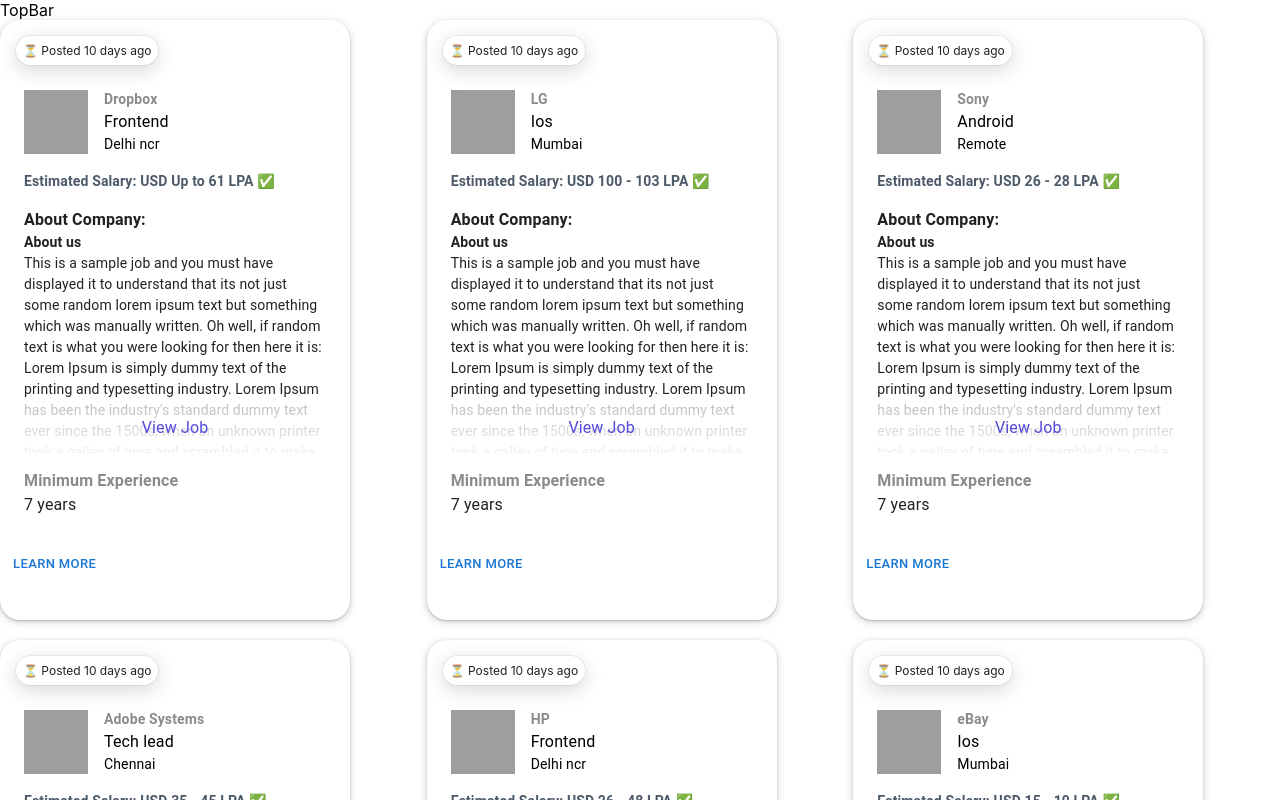
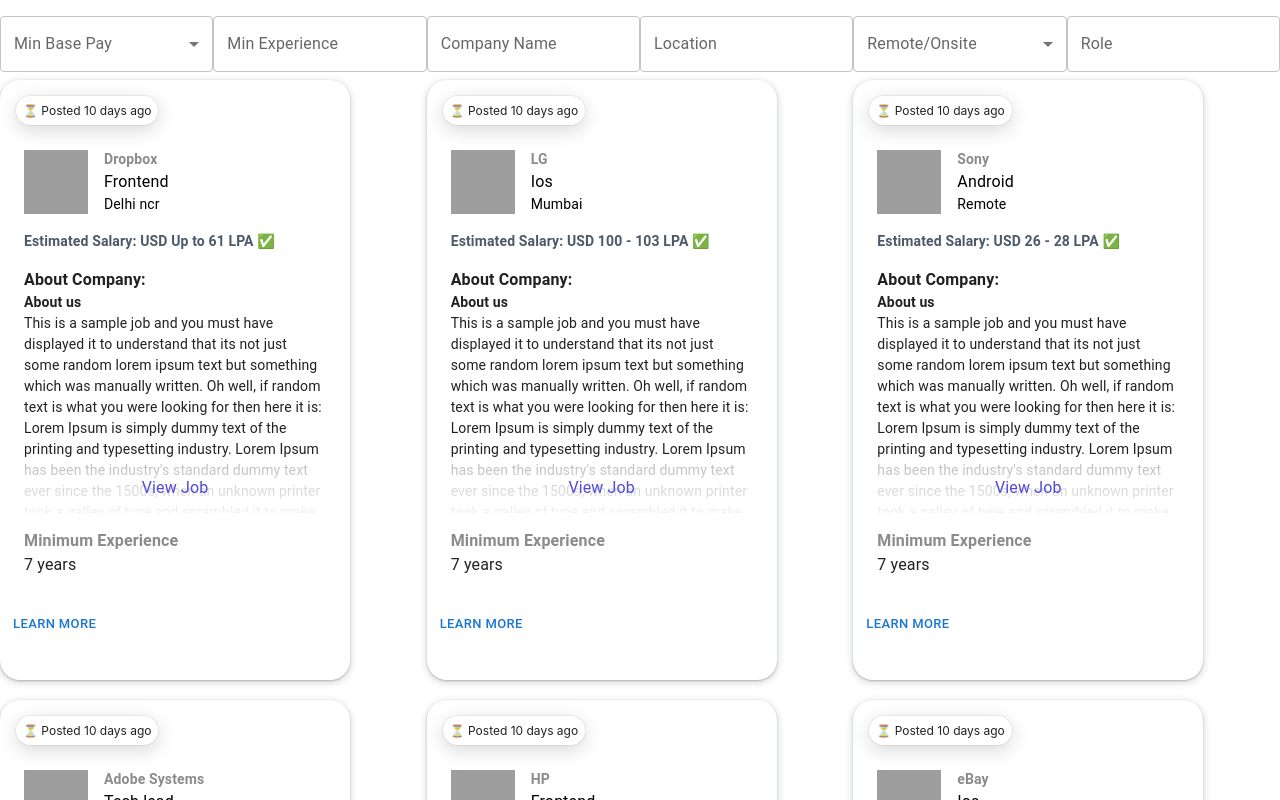
Before and after one commit to swayamg20/weekdays-task, a React (Create React App) app: page / in a window 1280 px wide. Shown: the top 800 px of the page. Built offline with nearby package versions, Linux system fonts and the light colour scheme; grey boxes are pictures that could not be loaded.

Commit message:
filteres added

```diff
--- a/package.json
+++ b/package.json
@@ -6,12 +6,15 @@
     "@emotion/react": "^11.11.4",
     "@emotion/styled": "^11.11.5",
     "@mui/material": "^5.15.18",
+    "@reduxjs/toolkit": "^2.2.5",
     "@testing-library/jest-dom": "^5.17.0",
     "@testing-library/react": "^13.4.0",
     "@testing-library/user-event": "^13.5.0",
     "react": "^18.3.1",
     "react-dom": "^18.3.1",
+    "react-redux": "^9.1.2",
     "react-scripts": "5.0.1",
+    "redux": "^5.0.1",
     "web-vitals": "^2.1.4"
   },
   "scripts": {
--- a/src/Assets/jobs.js
+++ b/src/Assets/jobs.js
@@ -1,4 +1,4 @@
-const jobData = () => {
+export const jobData = () => {
     return [
       {
         jdUid: "cfff35ac-053c-11ef-83d3-06301d0a7178-92010",
@@ -977,5 +977,3 @@
       },
     ];
   };
-
-  export default jobData;
--- a/src/Component/Home/Home.js
+++ b/src/Component/Home/Home.js
@@ -2,24 +2,53 @@
 import TopBar from "../Topbar/TopBar";
 import Cards from "../Cards/Cards";
 import { Grid } from "@mui/material";
-import jobData from "../../Assets/jobs";
+// import jobData from "../../Assets/jobs";
+import { useSelector } from "react-redux";
 
 export default function Home() {
-  const [jobs, setJobs] = useState([]);
+  // const [jobs, setJobs] = useState([]);
+  const { jobs, filters } = useSelector((state) => state.jobState);
+  const filterJobs = (jobs) => {
+    return jobs.filter((job) => {
+      const {
+        minExperience,
+        companyName,
+        location,
+        remoteOnsite,
+        role,
+        minBasePay,
+      } = filters || {}; // Add null check here
 
-  useEffect(() => {
-    const jobsData = jobData;
-    setJobs(jobsData);
-  }, []);
+      return (
+        (minExperience === null || job.minExp >= minExperience) &&
+        (companyName === "" ||
+          job.companyName.toLowerCase().includes(companyName.toLowerCase())) &&
+        (location === "" ||
+          job.location.toLowerCase().includes(location.toLowerCase())) &&
+        (remoteOnsite === "" ||
+          (remoteOnsite === "remote" && job.location === "remote") ||
+          (remoteOnsite === "onsite" && job.location !== "remote")) &&
+        (role === "" ||
+          job.jobRole.toLowerCase().includes(role.toLowerCase())) &&
+        (minBasePay === null ||
+          (job.minJdSalary !== null && job.minJdSalary >= minBasePay))
+      );
+    });
+  };
+
+  const filteredJobs = filterJobs(jobs);
+  console.log(filteredJobs);
+
 
   return (
     <>
       <TopBar />
 
       <Grid container>
-        {jobs.map((job) => (
-          <Grid item xs={4} sx={{ paddingBottom: "20px" }}>
+        {filteredJobs.map((job) => (
+          <Grid item xs={4} sx={{ paddingBottom: "20px" }} key={job.jdUid}>
             <Cards
+
               img={job.logoUrl}
               companyName={job.companyName}
               location={job.location}
--- a/src/Component/Topbar/TopBar.js
+++ b/src/Component/Topbar/TopBar.js
@@ -1,9 +1,115 @@
-import React from 'react'
+import React from "react";
+import { useDispatch, useSelector } from "react-redux";
+import { setFilter } from "../../Redux/actions";
+import {
+  TextField,
+  MenuItem,
+  Select,
+  InputLabel,
+  FormControl,
+  Box,
+} from "@mui/material";
 
-export default function TopBar() {
+const TopBar = () => {
+  const dispatch = useDispatch();
+  const { filters } = useSelector((state) => state.jobState);
+
+  const handleMinBasePayChange = (e) => {
+    dispatch(setFilter({ minBasePay: Number(e.target.value) }));
+  };
+
+  const handleMinExperienceChange = (e) => {
+    dispatch(setFilter({ minExperience: Number(e.target.value) }));
+  };
+
+  const handleCompanyNameChange = (e) => {
+    dispatch(setFilter({ companyName: e.target.value }));
+  };
+
+  const handleLocationChange = (e) => {
+    dispatch(setFilter({ location: e.target.value }));
+  };
+
+  const handleRemoteOnsiteChange = (e) => {
+    dispatch(setFilter({ remoteOnsite: e.target.value }));
+  };
+
+  const handleRoleChange = (e) => {
+    dispatch(setFilter({ role: e.target.value }));
+  };
+
   return (
-    <div>
-      TopBar
-    </div>
-  )
-}
+    <Box sx={{ display: "flex" }}>
+      <FormControl fullWidth margin="normal">
+        <InputLabel>Min Base Pay</InputLabel>
+        <Select
+          value={filters.minBasePay || ""}
+          onChange={handleMinBasePayChange}
+          label="Min Base Pay"
+        >
+          <MenuItem value="">Select</MenuItem>
+          {[...Array(11).keys()].map((i) => (
+            <MenuItem key={i} value={i * 10}>
+              {i * 10} LPA
+            </MenuItem>
+          ))}
+        </Select>
+      </FormControl>
+
+      <FormControl fullWidth margin="normal">
+        <TextField
+          label="Min Experience"
+          type="number"
+          value={filters.minExperience || ""}
+          onChange={handleMinExperienceChange}
+          fullWidth
+        />
+      </FormControl>
+
+      <FormControl fullWidth margin="normal">
+        <TextField
+          label="Company Name"
+          type="text"
+          value={filters.companyName}
+          onChange={handleCompanyNameChange}
+          fullWidth
+        />
+      </FormControl>
+
+      <FormControl fullWidth margin="normal">
+        <TextField
+          label="Location"
+          type="text"
+          value={filters.location}
+          onChange={handleLocationChange}
+          fullWidth
+        />
+      </FormControl>
+
+      <FormControl fullWidth margin="normal">
+        <InputLabel>Remote/Onsite</InputLabel>
+        <Select
+          value={filters.remoteOnsite}
+          onChange={handleRemoteOnsiteChange}
+          label="Remote/Onsite"
+        >
+          <MenuItem value="">Select</MenuItem>
+          <MenuItem value="remote">Remote</MenuItem>
+          <MenuItem value="onsite">Onsite</MenuItem>
+        </Select>
+      </FormControl>
+
+      <FormControl fullWidth margin="normal">
+        <TextField
+          label="Role"
+          type="text"
+          value={filters.role}
+          onChange={handleRoleChange}
+          fullWidth
+        />
+      </FormControl>
+    </Box>
+  );
+};
+
+export default TopBar;
--- /dev/null
+++ b/src/Redux/actions.js
@@ -0,0 +1,6 @@
+export const SET_FILTER = 'SET_FILTER';
+
+export const setFilter = (filter) => ({
+  type: SET_FILTER,
+  payload: filter,
+});
--- /dev/null
+++ b/src/Redux/reducers.js
@@ -0,0 +1,39 @@
+import { combineReducers } from 'redux';
+import { jobData } from '../Assets/jobs'; // Import the jobData function
+import { SET_FILTER } from './actions';
+
+// Define the initial state
+const initialJobState = {
+  jobs: jobData(), // Call jobData to get the job array, not the function itself
+  filters: {
+    minExperience: null,
+    companyName: '',
+    location: '',
+    remoteOnsite: '',
+    role: '',
+    minBasePay: null,
+  },
+};
+
+// Define the job reducer
+const jobReducer = (state = initialJobState, action) => {
+  switch (action.type) {
+    case SET_FILTER:
+      return {
+        ...state,
+        filters: {
+          ...state.filters,
+          ...action.payload,
+        },
+      };
+    default:
+      return state;
+  }
+};
+
+// Combine all reducers into a root reducer
+const rootReducer = combineReducers({
+  jobState: jobReducer,
+});
+
+export default rootReducer;
--- /dev/null
+++ b/src/Redux/store.js
@@ -0,0 +1,8 @@
+import { configureStore } from '@reduxjs/toolkit';
+import rootReducer from './reducers';
+
+const store = configureStore({
+  reducer: rootReducer,
+});
+
+export default store;
```
Also changed, not shown: src/App.js (+4 -3 lines), 1 other file (tests, documents, lock files or other folders).
